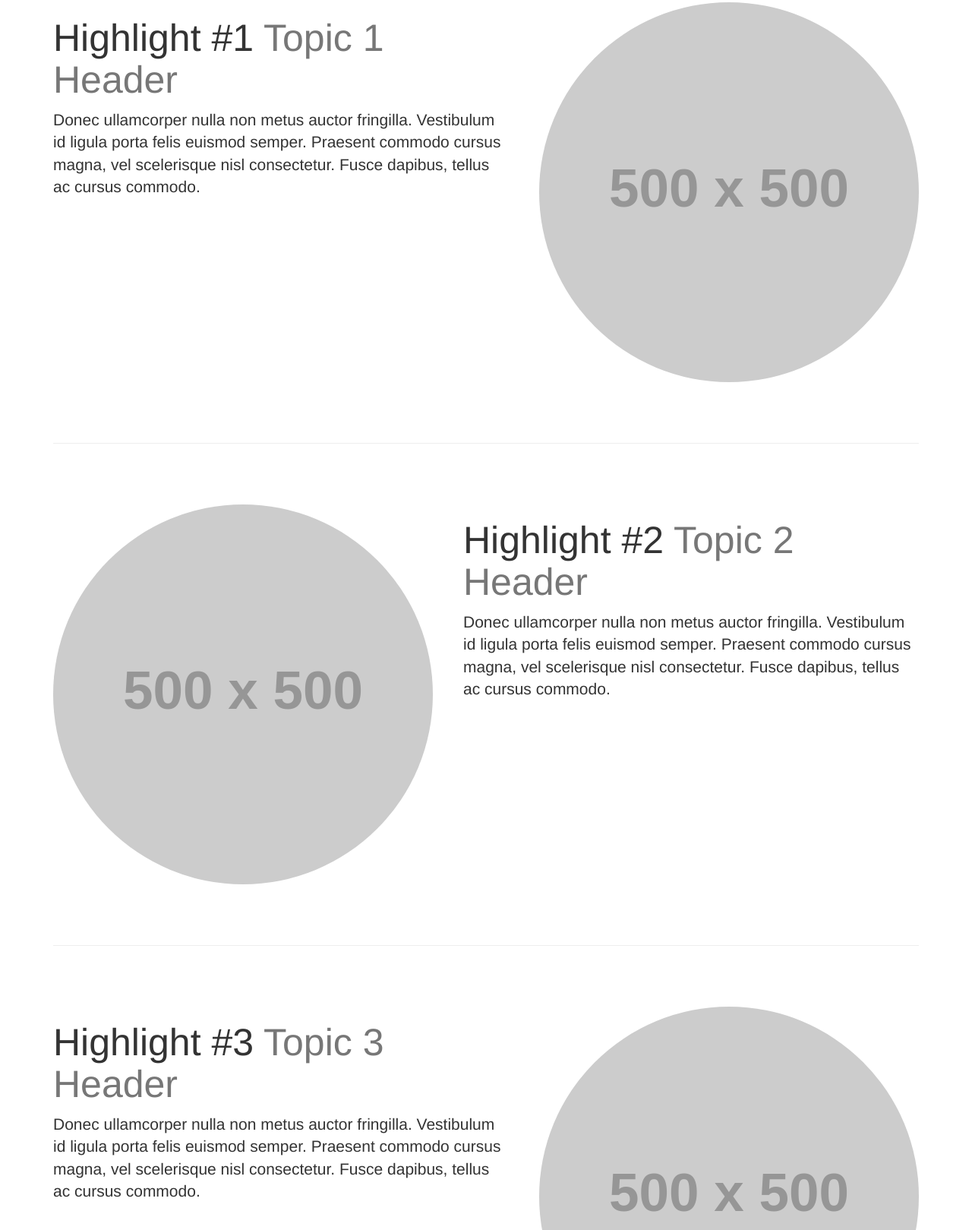
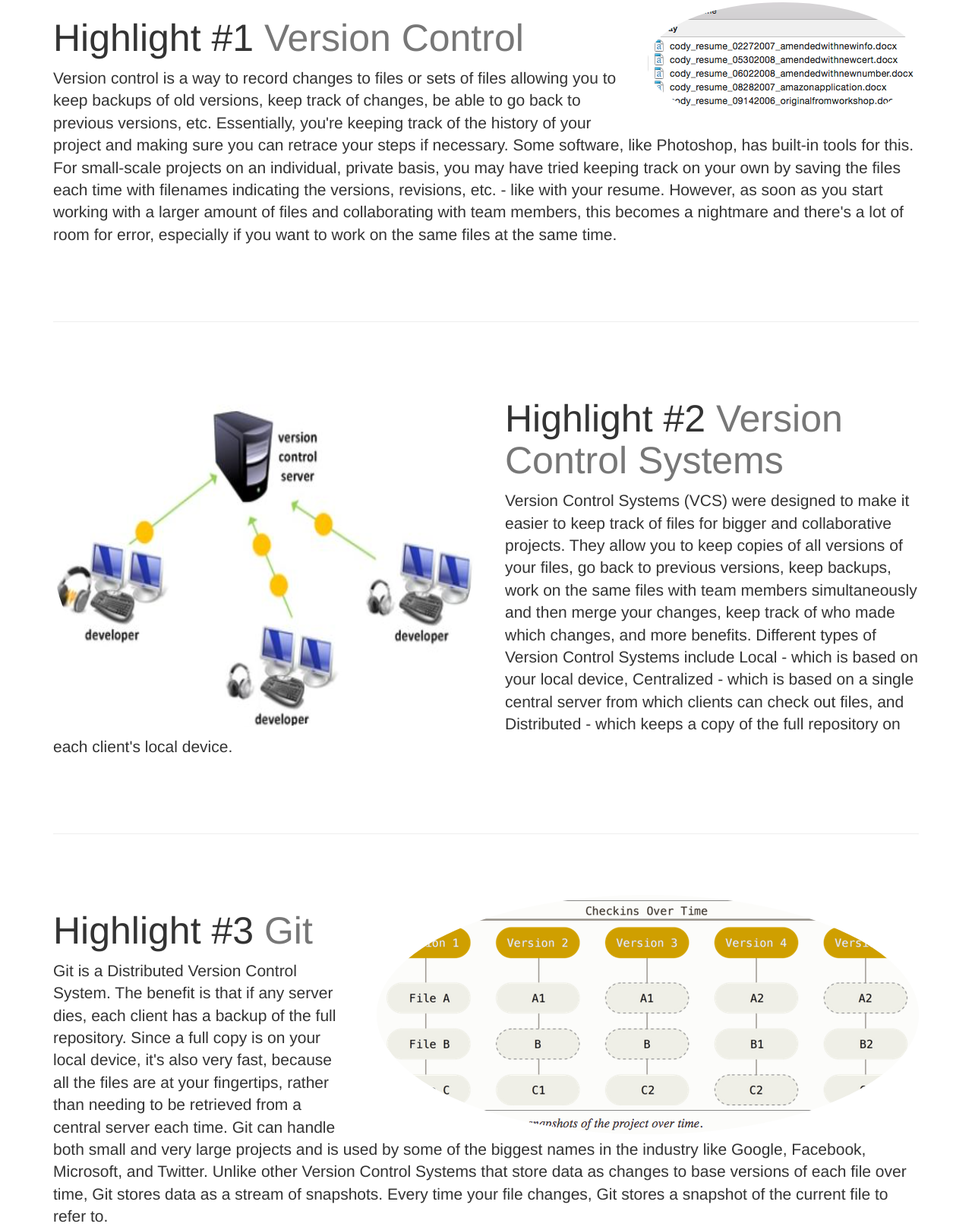
Before and after one commit to donatecody/lesson3_VersionControl, a plain HTML site: page Lesson3_Highlights/index.html in a window 1280 px wide. Shown: the part 609-2228 px from the top of the page at 76% size. Drawn offline with Linux system fonts and the light colour scheme; placeholder pictures from the web are drawn by us.

Commit message:
Lesson 3 final commit

```diff
--- a/Lesson3_Highlights/css/one-page-wonder.css
+++ b/Lesson3_Highlights/css/one-page-wonder.css
@@ -12,7 +12,7 @@ body {
     display: block;
     width: 100%;
     text-align: center;
-    background: url('http://placehold.it/1900x500') no-repeat center center scroll;
+    background: url(/donatecody/cody_lesson3_versioncontrol/Lesson3_Highlights/images/header.png) no-repeat center center scroll;
     -webkit-background-size: cover;
     -moz-background-size: cover;
     background-size: cover;
--- a/Lesson3_Highlights/index.html
+++ b/Lesson3_Highlights/index.html
@@ -6,10 +6,10 @@
     <meta charset="utf-8">
     <meta http-equiv="X-UA-Compatible" content="IE=edge">
     <meta name="viewport" content="width=device-width, initial-scale=1">
-    <meta name="description" content="">
-    <meta name="author" content="">
+    <meta name="description" content="Lesson 3 Highlights">
+    <meta name="author" content="Donate Cody">
 
-    <title>INSERT YOUR NAME</title>
+    <title>Donate Cody</title>
 
     <!-- Bootstrap Core CSS -->
     <link href="css/bootstrap.min.css" rel="stylesheet">
@@ -65,7 +65,7 @@
         <div class="headline">
             <div class="container">
                 <h2>Lesson 3 Highlights</h2>
-                <h3>INSERT YOUR NAME</h3>
+                <h3>Donate Cody</h3>
             </div>
         </div>
     </header>
@@ -77,55 +77,55 @@
 
         <!-- First Featurette -->
         <div class="featurette" id="topic1">
-            <img class="featurette-image img-circle img-responsive pull-right" src="http://placehold.it/500x500">
+            <img class="featurette-image img-circle img-responsive pull-right" src="images/versioncontrolexample.png">
             <h2 class="featurette-heading">Highlight #1
-                <span class="text-muted">Topic 1 Header</span>
+                <span class="text-muted">Version Control</span>
             </h2>
-            <p class="lead">Donec ullamcorper nulla non metus auctor fringilla. Vestibulum id ligula porta felis euismod semper. Praesent commodo cursus magna, vel scelerisque nisl consectetur. Fusce dapibus, tellus ac cursus commodo.</p>
+            <p class="lead">Version control is a way to record changes to files or sets of files allowing you to keep backups of old versions, keep track of changes, be able to go back to previous versions, etc. Essentially, you're keeping track of the history of your project and making sure you can retrace your steps if necessary. Some software, like Photoshop, has built-in tools for this. For small-scale projects on an individual, private basis, you may have tried keeping track on your own by saving the files each time with filenames indicating the versions, revisions, etc. - like with your resume. However, as soon as you start working with a larger amount of files and collaborating with team members, this becomes a nightmare and there's a lot of room for error, especially if you want to work on the same files at the same time.</p>
         </div>
 
         <hr class="featurette-divider">
 
         <!-- Second Featurette -->
         <div class="featurette" id="topic2">
-            <img class="featurette-image img-circle img-responsive pull-left" src="http://placehold.it/500x500">
+            <img class="featurette-image img-circle img-responsive pull-left" src="images/versioncontrolsystem.png">
             <h2 class="featurette-heading">Highlight #2
-                <span class="text-muted">Topic 2 Header</span>
+                <span class="text-muted">Version Control Systems</span>
             </h2>
-            <p class="lead">Donec ullamcorper nulla non metus auctor fringilla. Vestibulum id ligula porta felis euismod semper. Praesent commodo cursus magna, vel scelerisque nisl consectetur. Fusce dapibus, tellus ac cursus commodo.</p>
+            <p class="lead">Version Control Systems (VCS) were designed to make it easier to keep track of files for bigger and collaborative projects. They allow you to keep copies of all versions of your files, go back to previous versions, keep backups, work on the same files with team members simultaneously and then merge your changes, keep track of who made which changes, and more benefits. Different types of Version Control Systems include Local - which is based on your local device, Centralized - which is based on a single central server from which clients can check out files, and Distributed - which keeps a copy of the full repository on each client's local device.</p>
         </div>
 
         <hr class="featurette-divider">
 
         <!-- Third Featurette -->
         <div class="featurette" id="topic3">
-            <img class="featurette-image img-circle img-responsive pull-right" src="http://placehold.it/500x500">
+            <img class="featurette-image img-circle img-responsive pull-right" src="images/gitsnapshots.png">
             <h2 class="featurette-heading">Highlight #3
-                <span class="text-muted">Topic 3 Header</span>
+                <span class="text-muted">Git</span>
             </h2>
-            <p class="lead">Donec ullamcorper nulla non metus auctor fringilla. Vestibulum id ligula porta felis euismod semper. Praesent commodo cursus magna, vel scelerisque nisl consectetur. Fusce dapibus, tellus ac cursus commodo.</p>
+            <p class="lead">Git is a Distributed Version Control System. The benefit is that if any server dies, each client has a backup of the full repository. Since a full copy is on your local device, it's also very fast, because all the files are at your fingertips, rather than needing to be retrieved from a central server each time. Git can handle both small and very large projects and is used by some of the biggest names in the industry like Google, Facebook, Microsoft, and Twitter. Unlike other Version Control Systems that store data as changes to base versions of each file over time, Git stores data as a stream of snapshots. Every time your file changes, Git stores a snapshot of the current file to refer to.</p>
         </div>
 
         <hr class="featurette-divider">
 
        <!-- Fourth Featurette -->
         <div class="featurette" id="topic4">
-            <img class="featurette-image img-circle img-responsive pull-left" src="http://placehold.it/500x500">
+            <img class="featurette-image img-circle img-responsive pull-left" src="images/thethreestates.png">
             <h2 class="featurette-heading">Highlight #4
-                <span class="text-muted">Topic 4 Header</span>
+                <span class="text-muted">Repositories and the Three States</span>
             </h2>
-            <p class="lead">Donec ullamcorper nulla non metus auctor fringilla. Vestibulum id ligula porta felis euismod semper. Praesent commodo cursus magna, vel scelerisque nisl consectetur. Fusce dapibus, tellus ac cursus commodo.</p>
+            <p class="lead">The remote repository is kept on a remote server and can be shared by multiple team members. The local repository resides on your local device and can be acquired by creating a new one or cloning an existing remote repository. On your local machine with Git you have can work with three states and directories. Modify files in your working directory, stage files to your staging area, and commit files to your local repository or Git directory. From there you can push them to the remote repository. The benefit is that you can keep works in progress in your working directory that you are not ready to commit to the repository yet.</p>
         </div>
 
         <hr class="featurette-divider">
 
         <!-- Fifth Featurette -->
         <div class="featurette" id="topic5">
-            <img class="featurette-image img-circle img-responsive pull-right" src="http://placehold.it/500x500">
+            <img class="featurette-image img-circle img-responsive pull-right" src="images/gitcommands.png">
             <h2 class="featurette-heading">Highlight #5
                 <span class="text-muted">Topic 5 Header</span>
             </h2>
-            <p class="lead">Donec ullamcorper nulla non metus auctor fringilla. Vestibulum id ligula porta felis euismod semper. Praesent commodo cursus magna, vel scelerisque nisl consectetur. Fusce dapibus, tellus ac cursus commodo.</p>
+            <p class="lead">The three main Git commands you'll need are add, commit, and push. You can ADD from your working directory to your staging area and from there you can COMMIT to your local repository and then PUSH to the remote repository. Some other important Git commands are git init to create the initial repository, git status for a current report on the files in the working directory and staging areas, git config for setting configuration values like your username and email, and git pull, which fetches files from the remote repository to merge with  your local device. These are just a few examples.</p>
         </div>
 
         <hr class="featurette-divider">
```
Also changed, not shown: Lesson3_Highlights/images/gitcommands.png (added), Lesson3_Highlights/images/gitsnapshots.png (added), Lesson3_Highlights/images/header.png (added), Lesson3_Highlights/images/thethreestates.png (added), Lesson3_Highlights/images/versioncontrolexample.png (added), Lesson3_Highlights/images/versioncontrolsystem.png (added).
